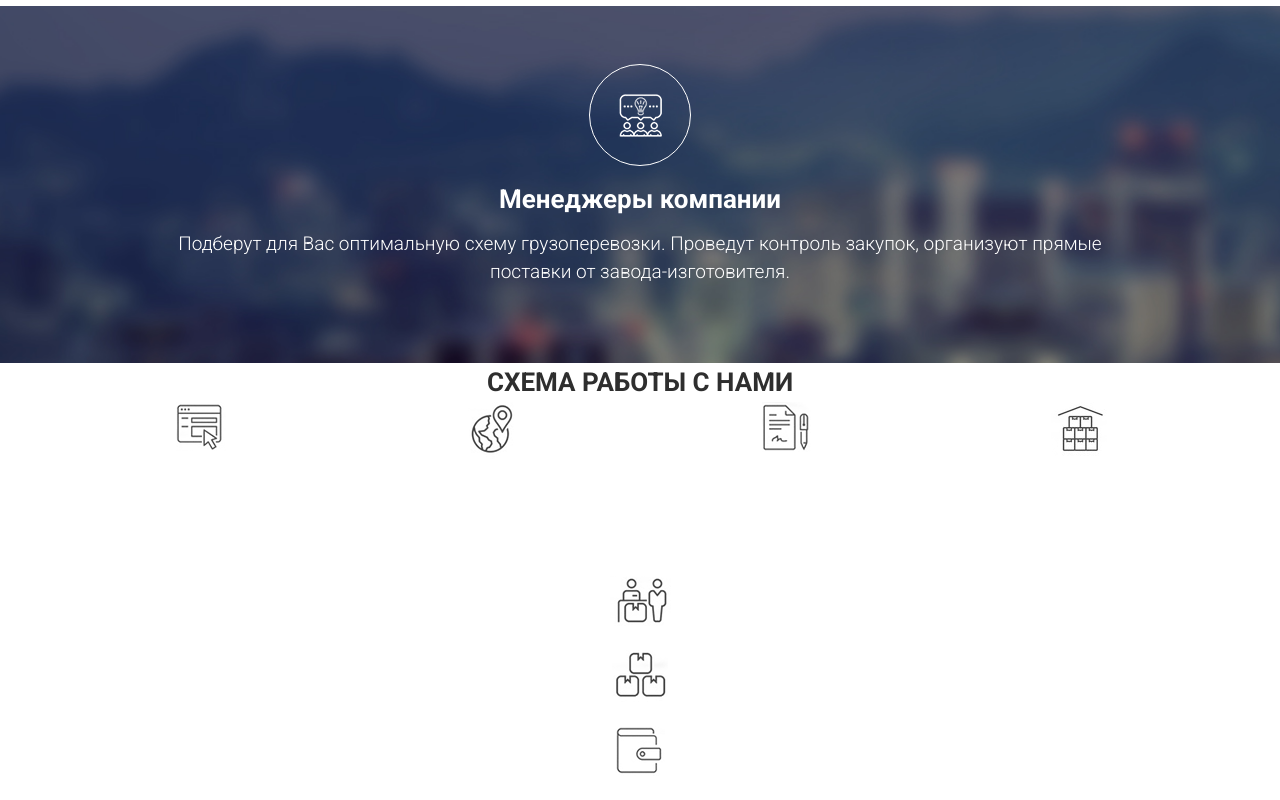
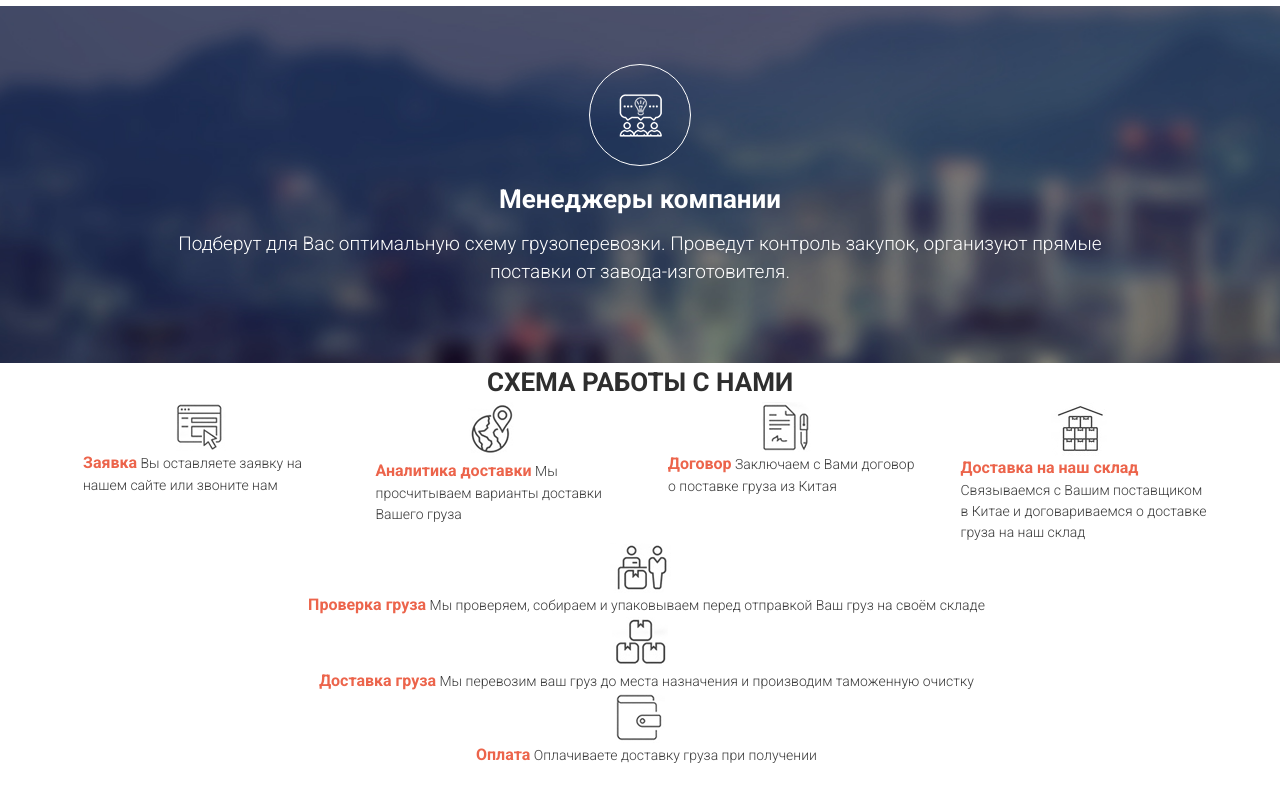
Before and after one commit to yurii-korolchuk/global, a plain HTML site: page src/index.html in a window 1280 px wide. Shown: the part 3269-4069 px from the top of the page. After the commit the page ends 4036 px from the top, so only its background shows below. Drawn offline with Linux system fonts and the light colour scheme.

Commit message:
Added &_black modificator to info text

```diff
--- a/src/index.html
+++ b/src/index.html
@@ -277,7 +277,7 @@
                 <div class="col-md-3">
                     <div class="info info_vertical">
                         <img src="icons/scheme_form.png" alt="form" class="info__img">
-                        <div class="info__text"><span>Заявка</span>
+                        <div class="info__text info__text_black"><span>Заявка</span>
                             Вы оставляете заявку на нашем сайте или звоните нам
                         </div>
                     </div>
@@ -285,7 +285,7 @@
                 <div class="col-md-3">
                     <div class="info info_vertical">
                         <img src="icons/scheme_analytics.png" alt="analytics" class="info__img">
-                        <div class="info__text"><span>Аналитика доставки</span>
+                        <div class="info__text info__text_black"><span>Аналитика доставки</span>
                             Мы просчитываем варианты доставки Вашего груза
                         </div>
                     </div>
@@ -293,7 +293,7 @@
                 <div class="col-md-3">
                     <div class="info info_vertical">
                         <img src="icons/scheme_contract.png" alt="contract" class="info__img">
-                        <div class="info__text"><span>Договор</span>
+                        <div class="info__text info__text_black"><span>Договор</span>
                             Заключаем с Вами договор о поставке груза из Китая
                         </div>
                     </div>
@@ -301,7 +301,7 @@
                 <div class="col-md-3">
                     <div class="info info_vertical">
                         <img src="icons/scheme_delivery.png" alt="delivery" class="info__img">
-                        <div class="info__text"><span>Доставка на наш склад</span>
+                        <div class="info__text info__text_black"><span>Доставка на наш склад</span>
                             Связываемся с Вашим поставщиком в Китае и договариваемся о доставке груза на наш склад
                         </div>
                     </div>
@@ -311,19 +311,19 @@
         <div class="scheme__wrapper">
             <div class="info info_vertical">
                 <img src="icons/scheme_check.png" alt="check" class="info__img">
-                <div class="info__text"><span>Проверка груза</span>
+                <div class="info__text info__text_black"><span>Проверка груза</span>
                     Мы проверяем, собираем и упаковываем перед отправкой Ваш груз на своём складе
                 </div>
             </div>
             <div class="info info_vertical">
                 <img src="icons/scheme_delivery2.png" alt="delivery2" class="info__img">
-                <div class="info__text"><span>Доставка груза</span>
+                <div class="info__text info__text_black"><span>Доставка груза</span>
                     Мы перевозим ваш груз до места назначения и производим таможенную очистку
                 </div>
             </div>
             <div class="info info_vertical">
                 <img src="icons/scheme_payment.png" alt="payment" class="info__img">
-                <div class="info__text"><span>Оплата</span>
+                <div class="info__text info__text_black"><span>Оплата</span>
                     Оплачиваете доставку груза при получении
                 </div>
             </div>
```
